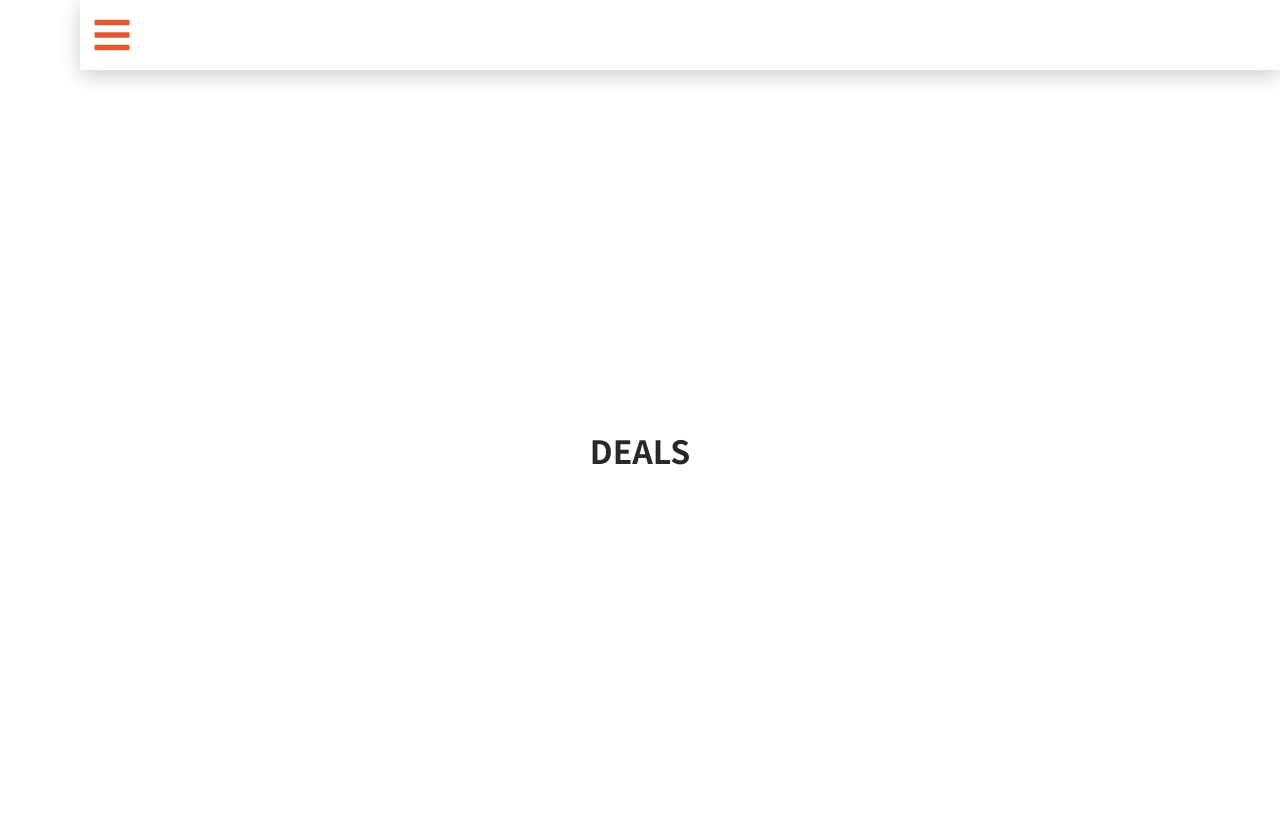
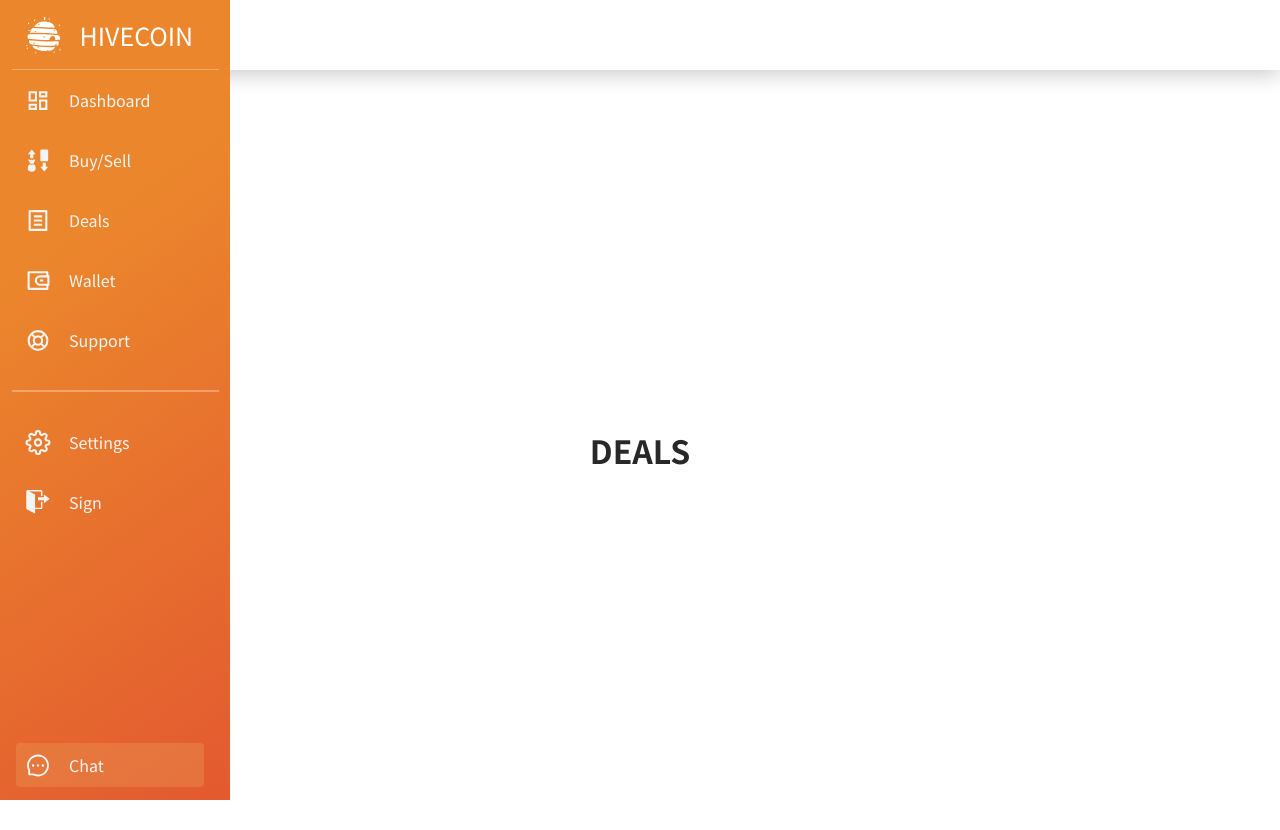
Before and after one commit to manikagnish/hivecoin, a React (Create React App) app: page /deals in a window 1280 px wide. Built offline with nearby package versions, Linux system fonts and the light colour scheme.

Commit message:
completed sidebar

```diff
--- a/src/App.js
+++ b/src/App.js
@@ -7,6 +7,9 @@ import GDeals from "./pages/GDeals";
 import Wallet from "./pages/Wallet";
 import Support from "./pages/Support";
 import Home from "./pages/Home";
+import Settings from "./pages/Settings";
+import Login from "./pages/Login";
+import Chat from "./pages/Chat";
 
 function App() {
   return (
@@ -20,6 +23,9 @@ function App() {
           <Route path="/gDeals" component={GDeals} />
           <Route path="/wallet" component={Wallet} />
           <Route path="/support" component={Support} />
+          <Route path="/settings" component={Settings} />
+          <Route path="/login" component={Login} />
+          <Route path="/chat" component={Chat} />
         </Switch>
       </Router>
     </>
--- a/src/components/Navbar.css
+++ b/src/components/Navbar.css
@@ -12,7 +12,7 @@
   margin-left: 1.2rem;
   font-size: 4rem;
   background: none;
-  color: var(--color-primary-dark);
+  color: var(--color-white);
   text-decoration: none;
   display: flex;
   align-items: center;
@@ -35,16 +35,15 @@
   position: fixed;
   top: 0;
   left: -100%;
-  /* transition: width 200ms ease; */
-  transition-delay: 2s;
+  transition: width 200ms ease;
 }
 
 .nav-menu:hover {
-  width: 25.6rem;
+  width: 23rem;
 }
 
 .nav-menu:hover .link-text {
-  display: block;
+  display: inline;
 }
 
 .nav-menu.active {
--- a/src/components/Navbar.js
+++ b/src/components/Navbar.js
@@ -1,5 +1,4 @@
-import React, { useState } from "react";
-import * as FaIcons from "react-icons/fa";
+import React from "react";
 import * as FiIcons from "react-icons/fi";
 import { GoSignOut } from "react-icons/go";
 import { GiTreeBeehive } from "react-icons/gi";
@@ -7,25 +6,23 @@ import * as AiIcons from "react-icons/ai";
 import { Link } from "react-router-dom";
 import { SidebarData } from "./SidebarData";
 import "./Navbar.css";
-// import { IconContext } from "react-icons";
 
 function Navbar() {
-  const [sidebar, setSidebar] = useState(false);
+  // const [sidebar, setSidebar] = useState(false);
 
-  const showSidebar = () => setSidebar(!sidebar);
+  // const showSidebar = () => setSidebar(!sidebar);
 
   return (
     <>
-      {/* <IconContext.Provider
-        value={{ color: "var(--color-white)", className: "icon-hover" }}
-      > */}
       <div className="navbar">
-        <Link to="#" className="menu-bars">
+        {/* <Link to="#" className="menu-bars">
           <FaIcons.FaBars onClick={showSidebar} />
-        </Link>
+        </Link> */}
       </div>
-      <nav className={sidebar ? "nav-menu active" : "nav-menu"}>
-        <ul className="nav-menu-items" onClick={showSidebar}>
+      {/* <nav className={sidebar ? "nav-menu active" : "nav-menu"}> */}
+      <nav className="nav-menu active">
+        {/* <ul className="nav-menu-items" onClick={showSidebar}> */}
+        <ul className="nav-menu-items">
           <li className="nav-toggle">
             <Link to="#" className="menu-bars">
               <GiTreeBeehive />
@@ -45,7 +42,7 @@ function Navbar() {
           <hr className="settings" />
           <div>
             <li className="nav-text ">
-              <Link to="settings">
+              <Link to="/settings">
                 <FiIcons.FiSettings className="link-icon" />
                 <span className="link-text">Settings</span>
               </Link>
@@ -65,7 +62,6 @@ function Navbar() {
           </li>
         </ul>
       </nav>
-      {/* </IconContext.Provider> */}
     </>
   );
 }
--- a/src/components/SidebarData.js
+++ b/src/components/SidebarData.js
@@ -2,43 +2,37 @@ import React from "react";
 import * as HiIcons from "react-icons/hi";
 import * as GiIcons from "react-icons/gi";
 import * as RiIcons from "react-icons/ri";
-import * as SiIcons from "react-icons/si";
+// import * as SiIcons from "react-icons/si";
 
 export const SidebarData = [
   {
     title: "Dashboard",
     path: "/dashboard",
-    icon: <RiIcons.RiDashboardLine />,
+    icon: <RiIcons.RiDashboardLine className="link-icon" />,
     cName: "nav-text",
   },
   {
     title: "Buy/Sell",
     path: "/buysell",
-    icon: <GiIcons.GiBuyCard />,
+    icon: <GiIcons.GiBuyCard className="link-icon" />,
     cName: "nav-text",
   },
   {
     title: "Deals",
     path: "/deals",
-    icon: <RiIcons.RiFileListLine />,
+    icon: <RiIcons.RiFileListLine className="link-icon" />,
     cName: "nav-text",
   },
   {
-    title: "Deals",
-    path: "/gDeals",
-    icon: <SiIcons.SiGnuprivacyguard />,
-    cName: "nav-text",
-  },
-  {
-    title: "wallet",
+    title: "Wallet",
     path: "/wallet",
-    icon: <RiIcons.RiWallet3Line />,
+    icon: <RiIcons.RiWallet3Line className="link-icon" />,
     cName: "nav-text",
   },
   {
     title: "Support",
     path: "/support",
-    icon: <HiIcons.HiOutlineSupport />,
+    icon: <HiIcons.HiOutlineSupport className="link-icon" />,
     cName: "nav-text",
   },
 ];
--- /dev/null
+++ b/src/pages/Chat.js
@@ -0,0 +1,15 @@
+import React from "react";
+import Navbar from "../components/Navbar";
+
+function Chat() {
+  return (
+    <>
+      <Navbar />
+      <div className="center">
+        <h1>Chat</h1>
+      </div>
+    </>
+  );
+}
+
+export default Chat;
--- /dev/null
+++ b/src/pages/Login.js
@@ -0,0 +1,15 @@
+import React from "react";
+import Navbar from "../components/Navbar";
+
+function Login() {
+  return (
+    <>
+      <Navbar />
+      <div className="center">
+        <h1>Login</h1>
+      </div>
+    </>
+  );
+}
+
+export default Login;
--- /dev/null
+++ b/src/pages/Settings.js
@@ -0,0 +1,15 @@
+import React from "react";
+import Navbar from "../components/Navbar";
+
+function Settings() {
+  return (
+    <>
+      <Navbar />
+      <div className="center">
+        <h1>Settings</h1>
+      </div>
+    </>
+  );
+}
+
+export default Settings;
```
